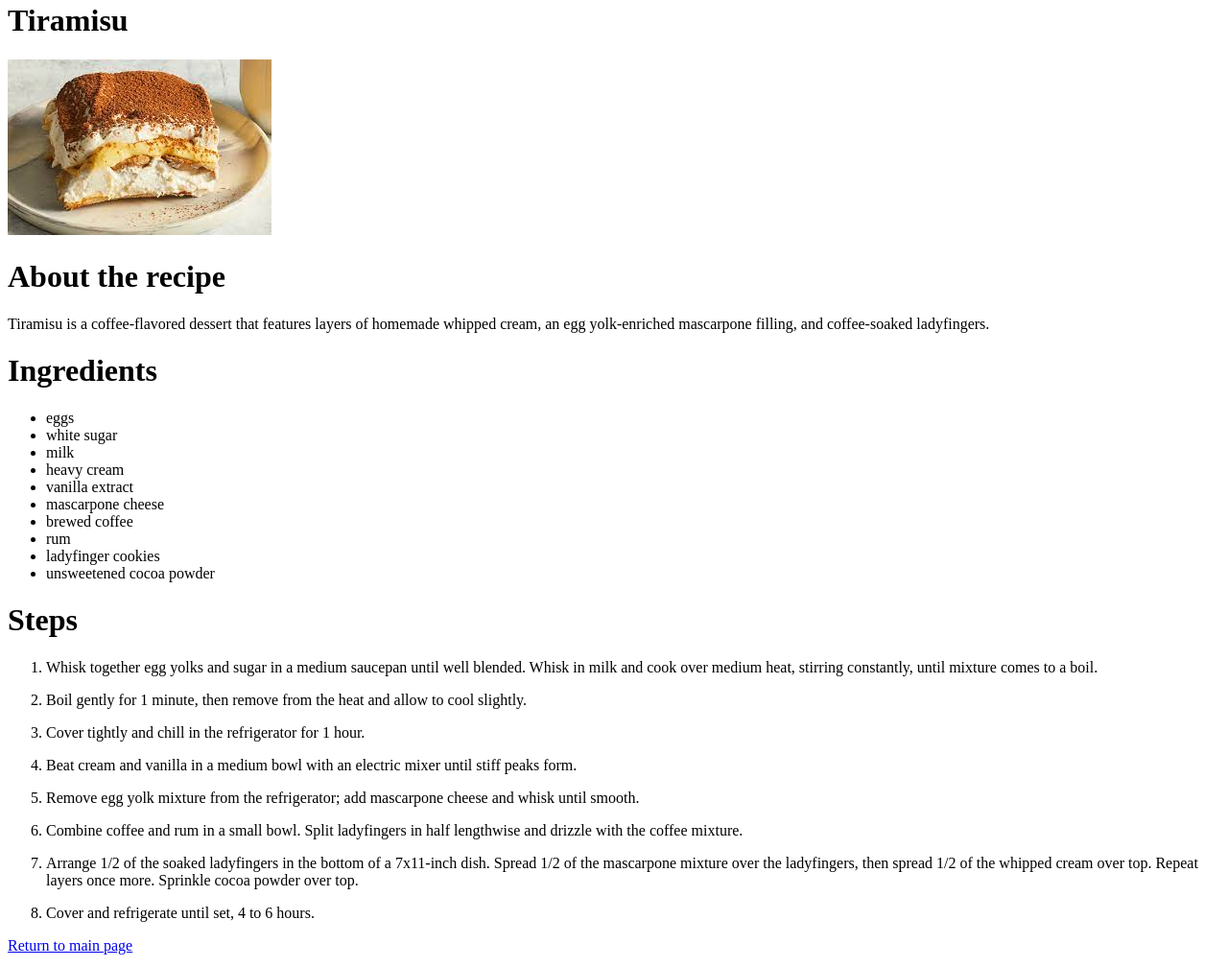
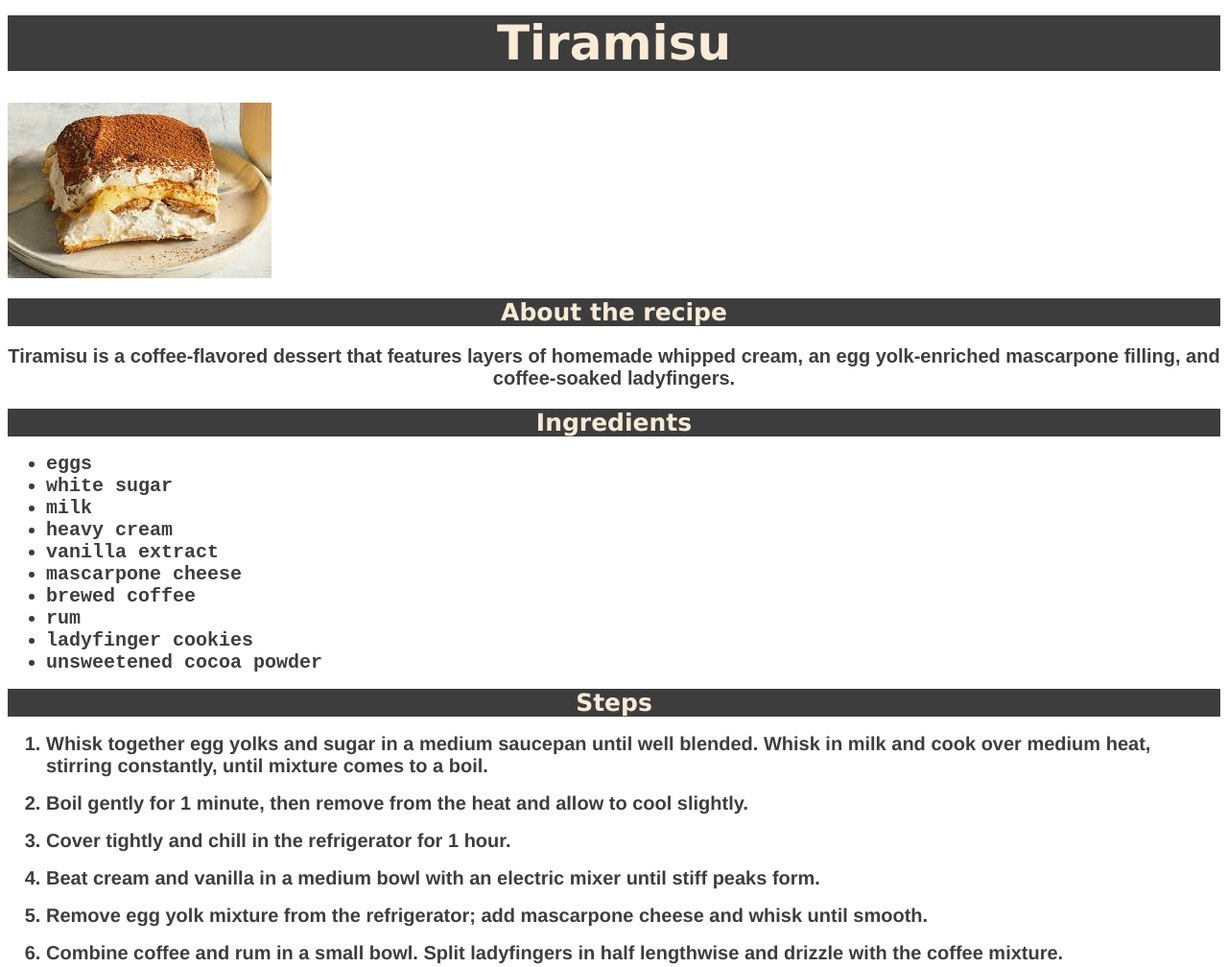
Before and after one commit to rzv12-09/odin-recipes, a plain HTML site: page recipes/tiramisu.html in a window 1280 px wide. Shown: the part 18-1026 px from the top of the page at 96% size. Drawn offline with Linux system fonts and the light colour scheme.

Commit message:
Style tiramisu page

```diff
--- a/recipes/tiramisu.html
+++ b/recipes/tiramisu.html
@@ -5,14 +5,15 @@
   <meta http-equiv="X-UA-Compatible" content="IE=edge">
   <meta name="viewport" content="width=device-width, initial-scale=1.0">
   <title>Tiramisu Recipe</title>
+  <link rel="stylesheet" href="../style.css">
 </head>
-<body>
+<body id="soup">
   <h1>Tiramisu</h1>
   <img src="../images/tiramisu.jpeg" alt="A photo with tiramisu recipe">
-  <h1>About the recipe</h1>
-  <p>Tiramisu is a coffee-flavored dessert that features layers of homemade whipped cream, an egg yolk-enriched mascarpone filling, and coffee-soaked ladyfingers.</p>
-  <h1>Ingredients</h1>
-  <ul>
+  <h1 class="title1">About the recipe</h1>
+  <p class="description">Tiramisu is a coffee-flavored dessert that features layers of homemade whipped cream, an egg yolk-enriched mascarpone filling, and coffee-soaked ladyfingers.</p>
+  <h1 class="title1">Ingredients</h1>
+  <ul class="carbingred">
     <li>eggs</li>
     <li>white sugar</li>
     <li>milk</li>
@@ -24,8 +25,8 @@
     <li>ladyfinger cookies</li>
     <li>unsweetened cocoa powder</li>
   </ul>
-  <h1>Steps</h1>
-  <ol>
+  <h1 class="title1">Steps</h1>
+  <ol class="carbsteps">
     <li>Whisk together egg yolks and sugar in a medium saucepan until well blended. Whisk in milk and cook over medium heat, stirring constantly, until mixture comes to a boil.</li>
     <p>   </p>
     <li>Boil gently for 1 minute, then remove from the heat and allow to cool slightly.</li>
@@ -42,7 +43,7 @@
     <p>   </p>
     <li>Cover and refrigerate until set, 4 to 6 hours.</li>
   </ol>
-  <p><a href="../index.html">Return to main page</a></p>
+  <p class="click"><a class="returnmain" href="../index.html">Return to main page</a></p>
 
 </body>
 
```
